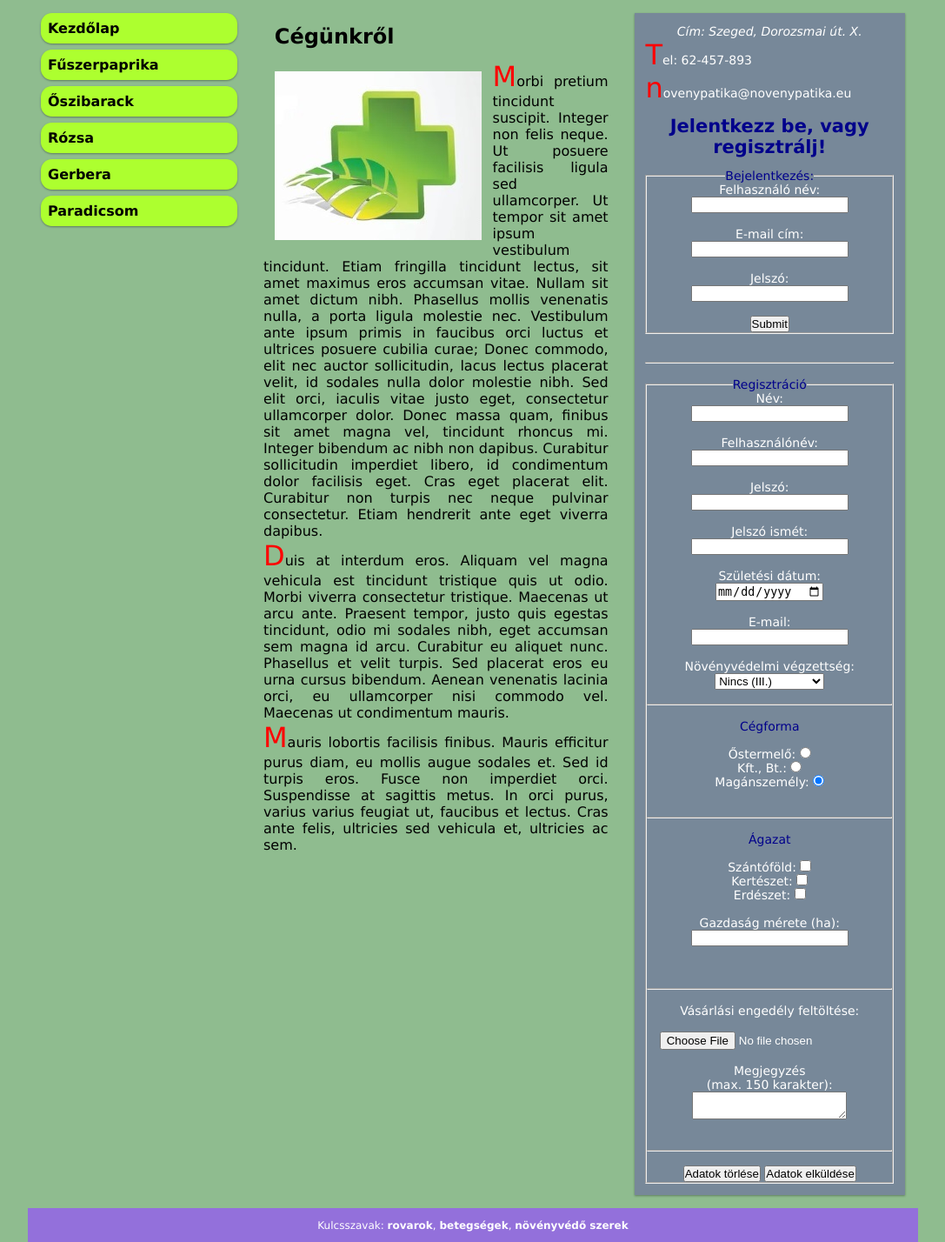
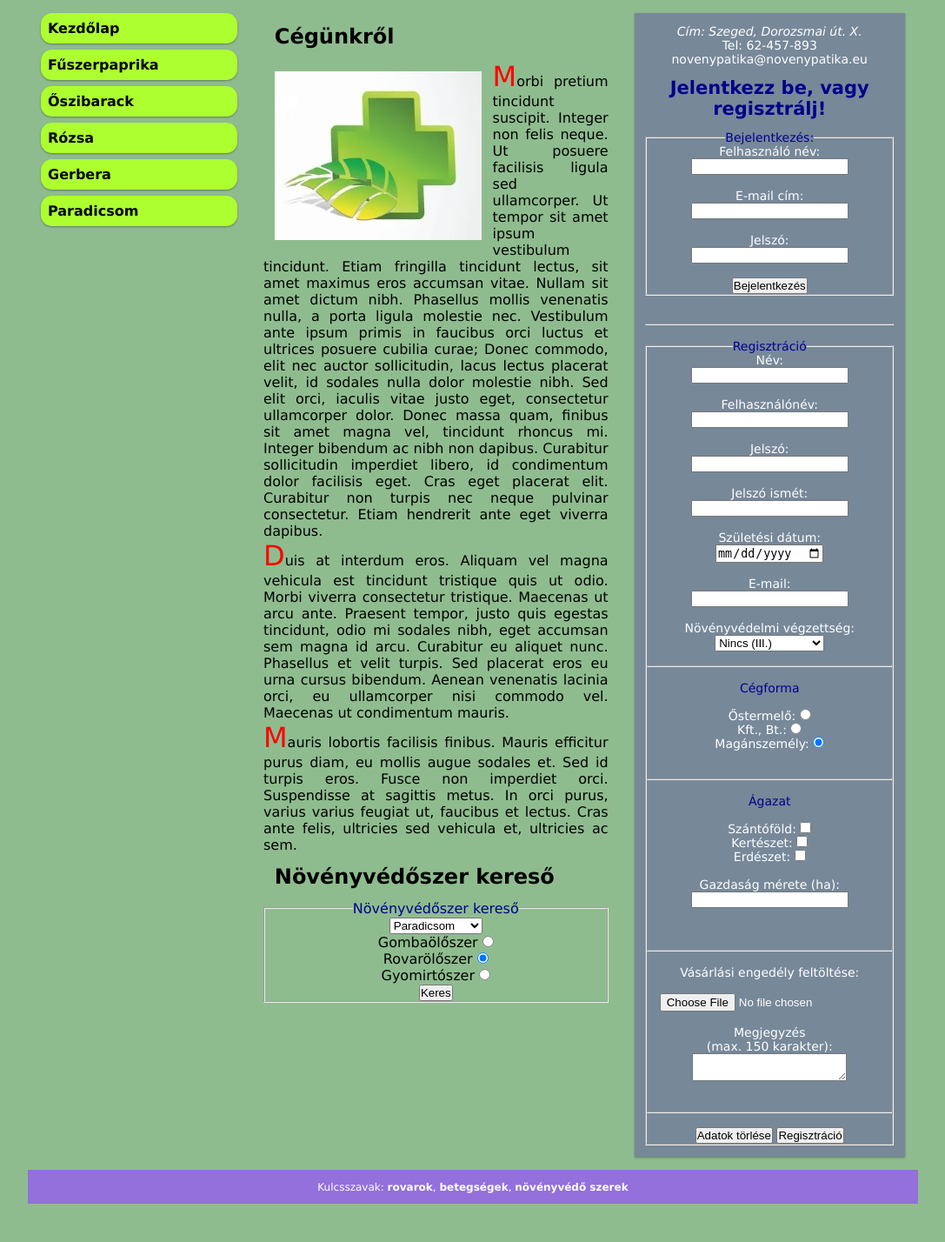
Before and after one commit to Szabolcs1972/NovenyPatika, a PHP site: page / in a window 1280 px wide. Shown: the part 140-1568 px from the top of the page at 87% size, without its empty margins (96-1183 px from the left). After the commit the page ends 1524 px from the top, so only its background shows below. Run offline with PHP 8.4, Linux system fonts and the light colour scheme.

Commit message:
The eighth commit.

```diff
--- a/css/styles.css
+++ b/css/styles.css
@@ -78,11 +78,11 @@ body {
     margin: 1vw;
 }
 
-p {
+main p {
     text-align: justify;
 }
 
-p::first-letter {
+main p::first-letter {
     color: #ff0000;
     font-size: xx-large;
 }
@@ -111,7 +111,8 @@ table, th, tr, td {
     padding: 1vw;
 }
 
-h1, h2 {margin: 1vw;
+h1, h2 {
+    margin: 1vw;
 }
 
 aside fieldset, form {
--- a/html/gerbera.html
+++ b/html/gerbera.html
@@ -47,6 +47,7 @@
       </div>
   -->
   <div class="col-9 col-s-9">
+    <main>
     <article>
       <h2>A gerbera</h2>
       <img src="/pics/gerbera_1.jpg" alt="Őszibarack" class="logo"/>
@@ -68,6 +69,7 @@
     </table>
     </div>
     </article>
+    </main>
   </div>
 
 
--- a/html/peach.html
+++ b/html/peach.html
@@ -47,6 +47,7 @@
       </div>
   -->
   <div class="col-9 col-s-9">
+    <main>
     <article>
       <h2>A szatymazi barackról</h2>
       <img src="/pics/oszibarack_1.jpg" alt="Őszibarack" class="logo"/>
@@ -72,6 +73,7 @@
     </table>
     </div>
     </article>
+    </main>
   </div>
 
 
--- a/html/redpepper.html
+++ b/html/redpepper.html
@@ -47,14 +47,16 @@
       </div>
   -->
   <div class="col-9 col-s-9">
+    <main>
     <article>
       <h2>A fűszerpaprika Szegeden</h2>
       <img src="/pics/fupaprika_1.jpg" alt="Fűszerpaprika" class="logo"/>
+      <blockquote>
       <p>Mivel a paprikának, mint növénynek a szabadföldi termesztés során a legjobban az úgynevezett fekete homokföld kedvezett, így hamarosan Szeged és környéke a paprikatermesztésének valóságos melegágya lett. A dohánnyal szemben a paprika termesztése nemhogy elsorvadt, hanem általa Szeged neve az egész világon elhíresült.</p>
       <p>Igen érdekes szokások és hagyományok is kapcsolódnak a paprikához. A népi orvosságok között szerepel a vad paprika (Vincentoxicum lacum), amelynek szárított gyökerét pálinkába áztatva gyomor, máj és lép bántalmakra használták.</p>
       <p>A XIX. század első felében kofaasszonyok hordták a jó hírű szegedi paprikát Horvátországtól Debrecenig és Nagyváradig a vásárokra. Ám híre és termesztésének méretei a monarchia korszakban növekedtek igazán. A két világháború közötti időben azonban a külföldi piacokon értékesítési nehézségek léptek fel. A szegedi paprika más államokon kívül Franciaországba, Oroszországba, Romániába, Bulgáriába, sőt Latin-Amerikába is eljutott.</p>
       <p>A paprikát az alsóvárosi feketeföldeken, majd később a tanyavilágban is 5000-6000 holdon több mint 5000 család termesztette. Ahol a vetésforgóba a paprikát is beillesztették, ott a földek igen jó termőképességűek maradtak. A paprikaültetést vagy -rakást a palántanevelés után Antal-napig (június 13.) fejezték be. A paprikaföldet háromszor kapálták, a „szödést” pedig Kisasszony-nap (szeptember 8.) után kezdték. A leszedett paprikát az eresz alá vagy az udvarra terítették szikkadni, majd füzérekbe fűzték, és a házak falára függesztették száradni, majd az őrlés következett. A paprika termesztésével foglalkozó családok, akárcsak a makói hagymások, főképp a monarchia idején kiemelkedő jövedelemre tettek szert, és a paraszti polgárosodás élén jártak. A táj terményei közül a paprika és az őszibarack már ekkor jelképet és hírnevet adó terményei lettek a város mezőgazdaságának.
-      <a href=" https://szegedpanorama.blogspot.com/2012/08/szegedikumok-szegedi-paprika.html">Forrás</a></p>
+      <a href=" https://szegedpanorama.blogspot.com/2012/08/szegedikumok-szegedi-paprika.html">Forrás</a></p></blockquote>
     </article>
     <article>
     <h1>Fűszerpaprikában használható szereink</h1>
@@ -70,7 +72,7 @@
     </div>
     </article>
 
-
+    </main>
   </div>
 
 
--- a/html/rose.html
+++ b/html/rose.html
@@ -47,6 +47,7 @@
         </div>
     -->
     <div class="col-9 col-s-9">
+        <main>
         <article>
             <h2>A szőregi rózsa</h2>
             <img src="/pics/rozsa-1.jpg" alt="Rózsa" class="logo"/>
@@ -74,6 +75,7 @@
         </table>
     </div>
     </article>
+    </main>
     </div>
 
 </div>
--- a/html/tomato.html
+++ b/html/tomato.html
@@ -47,6 +47,7 @@
         </div>
     -->
     <div class="col-9 col-s-9">
+        <main>
         <article>
             <h2>Paradicsomtermesztés üvegházban vagy fóliában</h2>
             <img src="/pics/paradicsom_1.jpg" alt="Őszibarack" class="logo"/>
@@ -84,6 +85,7 @@
             <p>Rendeljen, ma! Ingyenes házhozszállítás! Rendkívüli kedvezmény! <span style="color:red">Csak 1000 Ft/tasak!</span></p>
             <iframe width="853" height="480" src="https://www.youtube.com/embed/bVlZSkd5W0I" title="Biological control of whitefly - Macrolophus pygmaeus" frameborder="0" allow="accelerometer; autoplay; clipboard-write; encrypted-media; gyroscope; picture-in-picture; web-share" allowfullscreen></iframe>
         </article>
+        </main>
     </div>
 
 
--- a/index.html
+++ b/index.html
@@ -47,12 +47,36 @@
     </div>
 -->
 <div class="col-5 col-s-9">
+        <main>
         <h2 id="elso">Cégünkről</h2>
         <img class="logo" alt="A Növénypatika logója" src="pics/icon.jpg"/>
         <p>Morbi pretium tincidunt suscipit. Integer non felis neque. Ut posuere facilisis ligula sed ullamcorper. Ut tempor sit amet ipsum vestibulum tincidunt. Etiam fringilla tincidunt lectus, sit amet maximus eros accumsan vitae. Nullam sit amet dictum nibh. Phasellus mollis venenatis nulla, a porta ligula molestie nec. Vestibulum ante ipsum primis in faucibus orci luctus et ultrices posuere cubilia curae; Donec commodo, elit nec auctor sollicitudin, lacus lectus placerat velit, id sodales nulla dolor molestie nibh. Sed elit orci, iaculis vitae justo eget, consectetur ullamcorper dolor. Donec massa quam, finibus sit amet magna vel, tincidunt rhoncus mi. Integer bibendum ac nibh non dapibus. Curabitur sollicitudin imperdiet libero, id condimentum dolor facilisis eget. Cras eget placerat elit. Curabitur non turpis nec neque pulvinar consectetur. Etiam hendrerit ante eget viverra dapibus.</p>
         <p>Duis at interdum eros. Aliquam vel magna vehicula est tincidunt tristique quis ut odio. Morbi viverra consectetur tristique. Maecenas ut arcu ante. Praesent tempor, justo quis egestas tincidunt, odio mi sodales nibh, eget accumsan sem magna id arcu. Curabitur eu aliquet nunc. Phasellus et velit turpis. Sed placerat eros eu urna cursus bibendum. Aenean venenatis lacinia orci, eu ullamcorper nisi commodo vel. Maecenas ut condimentum mauris.</p>
 
         <p>Mauris lobortis facilisis finibus. Mauris efficitur purus diam, eu mollis augue sodales et. Sed id turpis eros. Fusce non imperdiet orci. Suspendisse at sagittis metus. In orci purus, varius varius feugiat ut, faucibus et lectus. Cras ante felis, ultricies sed vehicula et, ultricies ac sem.</p>
+        <article>
+        <h2>Növényvédőszer kereső</h2>
+        <form action="" method="post">
+            <fieldset>
+            <legend>Növényvédőszer kereső</legend>
+
+                <select id="crop">
+                    <option value="redpepper">Fűszerpaprika</option>
+                    <option value="peach">Őszibarack</option>
+                    <option value="rose">Rózsa</option>
+                    <option value="tomato" selected>Paradicsom</option>
+                </select></br>
+                <label for="fungicid">Gombaölőszer</label>
+                <input type="radio" id="fungicid" name="fungicid" value="fungicid"/><br/>
+                <label for="insecticid">Rovarölőszer</label>
+                <input type="radio" id="insecticid" name="insecticid" value="insecticid" checked/><br/>
+                <label for="herbicid">Gyomirtószer</label>
+                <input type="radio" id="herbicid" name="herbicid" value="herbicid"/> <br/>
+                <input type="submit" name="szerkereso" value="Keres"/>
+            </fieldset>
+        </form>
+        </article>
+        </main>
 </div>
 
 <div class="col-4 col-s-12">
@@ -63,7 +87,7 @@
     <p>novenypatika@novenypatika.eu</p>
 
     <h2>Jelentkezz be, vagy regisztrálj!</h2>
-    <form action="" method="POST">
+    <form action="" method="post">
         <fieldset>
             <legend>Bejelentkezés:</legend>
             <label for="username">Felhasználó név:</label><br/>
@@ -72,12 +96,12 @@
             <input type="email" id="email" name="email"/><br/><br/>
             <label for="passwd">Jelszó:</label><br/>
             <input type="password" id="passwd" name="passwd"/><br/><br/>
-            <input type="submit"/>
+            <input type="submit" name="login" value="Bejelentkezés"/>
         </fieldset>
     </form>
 
         <br/><br/><hr/><br/>
-    <form action="" method="POST" enctype="multipart/form-data">
+    <form action="" method="post" enctype="multipart/form-data">
         <fieldset>
             <legend>Regisztráció</legend>
             <label for="full-name">Név:</label><br/>
@@ -126,7 +150,7 @@
         <textarea id="comment" name="comment" maxlength="150"></textarea> <br/>
             <br/><br/><hr/><br/>
         <input type="reset" name="reset-btn" value="Adatok törlése"/>
-        <input type="submit" name="submit-btn" value="Adatok elküldése"/>
+        <input type="submit" name="registration" value="Regisztráció"/>
         </fieldset>
     </form>
     </aside>
```
